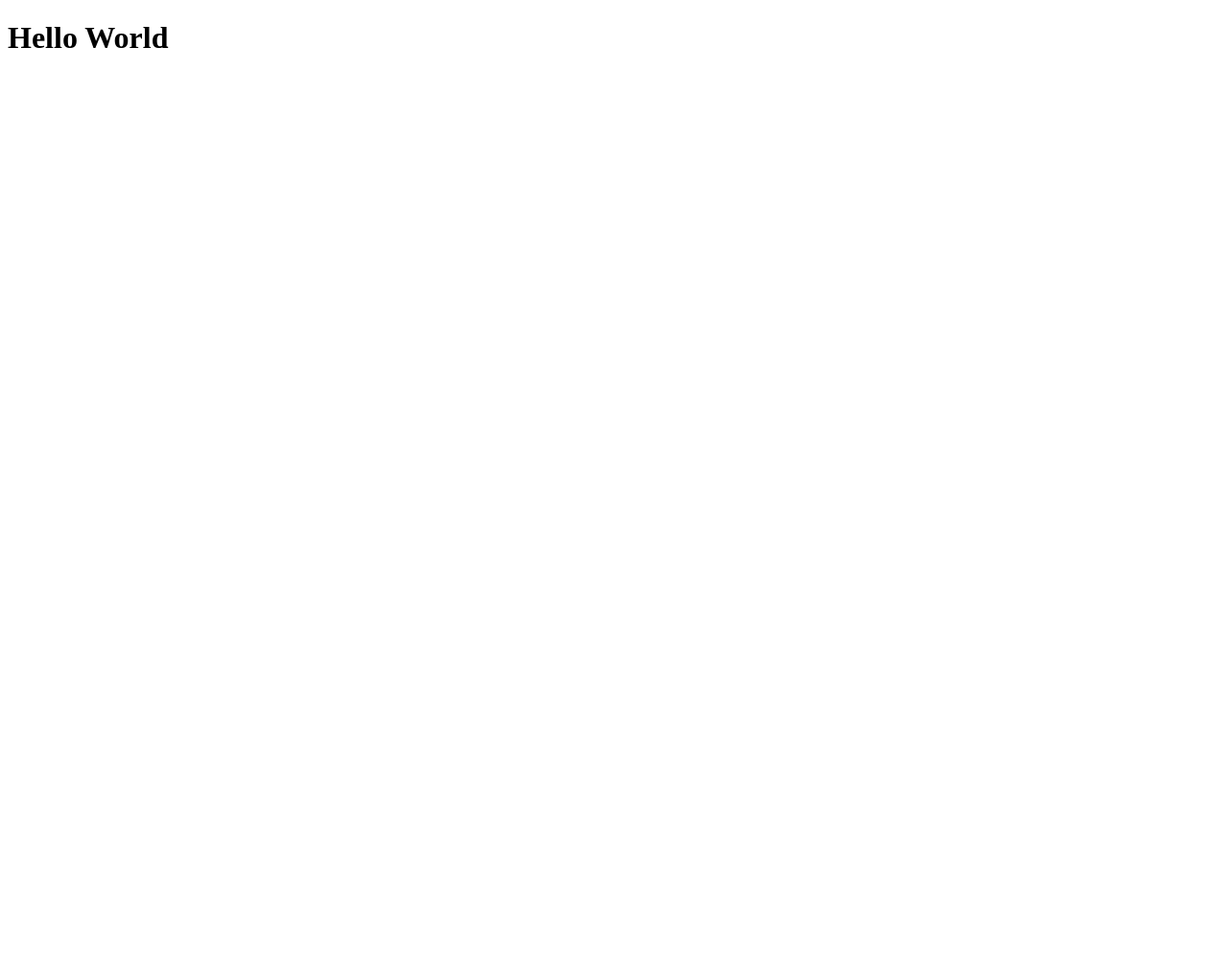
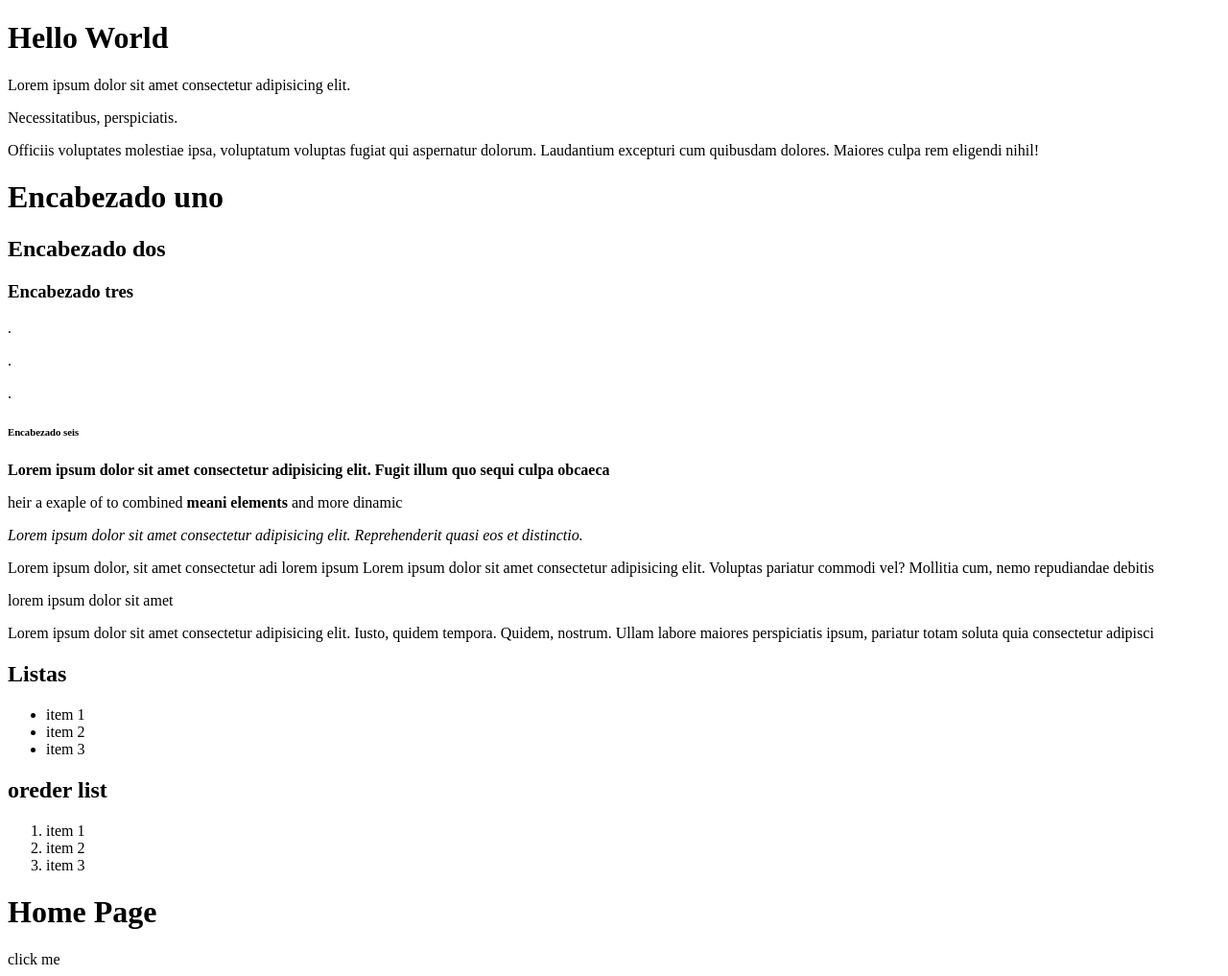
Before and after one commit to alvaro0106/git-odin, a plain HTML site: page html-boilerplate/index.html in a window 1280 px wide. Shown: the whole page at 96% size. Before the commit the page ends 800 px from the top, so only its background shows below. Drawn offline with Linux system fonts and the light colour scheme.

Commit message:
continue work

```diff
--- a/html-boilerplate/index.html
+++ b/html-boilerplate/index.html
@@ -7,6 +7,44 @@
 </head>
 <body>
     <h1> Hello World </h1>
+    <p>Lorem ipsum dolor sit amet consectetur adipisicing elit. </p> <p>Necessitatibus, perspiciatis. </p> Officiis voluptates molestiae ipsa, voluptatum voluptas fugiat qui aspernatur dolorum. Laudantium excepturi cum quibusdam dolores. Maiores culpa rem eligendi nihil!
 
+    <h1>Encabezado uno </h1>
+    <h2>Encabezado dos </h2>
+    <h3>Encabezado tres </h3>
+    <p> . </p>
+    <p> . </p>
+    <p> . </p>
+    <h6> Encabezado seis </h6>
+
+    <strong> Lorem ipsum dolor sit amet consectetur adipisicing elit. Fugit illum quo sequi culpa obcaeca </strong>
+
+    <p> heir a exaple of to combined <strong> meani elements </strong> and more dinamic </p>
+    <em> Lorem ipsum dolor sit amet consectetur adipisicing elit. Reprehenderit quasi eos et distinctio.</em>
+    <p>Lorem ipsum dolor, sit amet consectetur adi <en> lorem ipsum </en> Lorem ipsum dolor sit amet consectetur adipisicing elit. Voluptas pariatur commodi vel? Mollitia cum, nemo repudiandae debitis </p>
+
+    <p> lorem ipsum dolor sit amet </p>
+
+    <!-- Un comentario -->
+
+    <p> Lorem ipsum dolor sit amet consectetur adipisicing elit. Iusto, quidem tempora. Quidem, nostrum. Ullam labore maiores perspiciatis ipsum, pariatur totam soluta quia consectetur adipisci </p>
+    <!-- El comentario un atajo  Excelnete -->
+
+    <h2> Listas </h2>
+    <ul>
+        <li>item 1</li>
+        <li>item 2</li>
+        <li>item 3</li>
+    </ul>
+
+    <h2> oreder list </h2>
+    <ol>
+        <li>item 1</li>
+        <li>item 2</li>
+        <li>item 3</li>
+    </ol>
+
+    <h1> Home Page </h1>
+    <a> click me </a>
 </body>
 </html>
```
Also changed, not shown: 1 other file.
